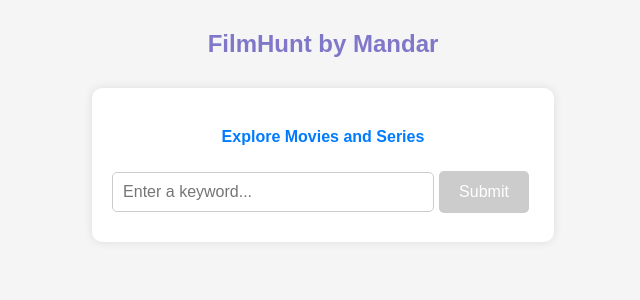
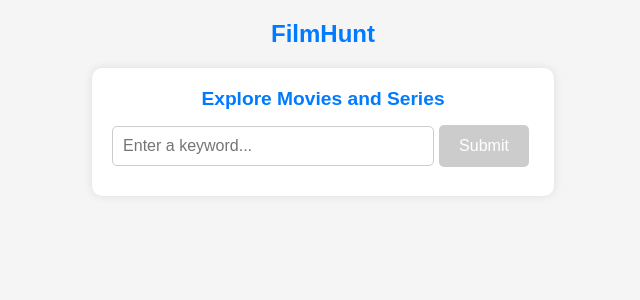
Before and after one commit to mandar2289/API-consumer, a React (Create React App) app in the folder movie-search-engine/: page /movies in a window 1280 px wide. Shown: the top 300 px of the page, without its empty margins (317-957 px from the left). Built offline with nearby package versions, Linux system fonts and the light colour scheme.

Commit message:
added back functionalities

```diff
--- a/movie-search-engine/src/App.tsx
+++ b/movie-search-engine/src/App.tsx
@@ -8,7 +8,7 @@ import "./App.css";
 
 const router = createBrowserRouter([
   {
-    path: "/",
+    path: "/movies",
     element: <RootLayout />,
     errorElement: <ErrorPage />,
     children: [
@@ -17,6 +17,7 @@ const router = createBrowserRouter([
     ],
   },
 ]);
+
 function App() {
   return <RouterProvider router={router} />;
 }
--- a/movie-search-engine/src/components/Home.tsx
+++ b/movie-search-engine/src/components/Home.tsx
@@ -1,4 +1,5 @@
-import React, { useState } from "react";
+import React, { useEffect, useState } from "react";
+// import { Link } from "react-router-dom";
 import { useFetchAPI } from "../hooks/useFetch";
 import { MovieList } from "../components/MovieList";
 import { options } from "../data/constants";
@@ -12,6 +13,8 @@ export const Home: React.FC = () => {
 
   const { data, loading, error, fetchData } = useFetchAPI();
 
+  const storedKeyword: string | null = sessionStorage.getItem("searchKeyword");
+
   const handleTextChange = (e: React.ChangeEvent<HTMLInputElement>) => {
     setKeyword((prevKeyword) => e.target.value);
   };
@@ -20,12 +23,40 @@ export const Home: React.FC = () => {
     const url = `https://online-movie-database.p.rapidapi.com/title/find?q=${keyword}`;
     fetchData(url, options);
     setShowMovieList(true);
+    sessionStorage.setItem("searchKeyword", keyword);
   };
+
+  useEffect(() => {
+    if (storedKeyword) {
+      setKeyword(storedKeyword);
+      const url = `https://online-movie-database.p.rapidapi.com/title/find?q=${storedKeyword}`;
+      fetchData(url, options);
+      setShowMovieList(true);
+    }
+
+    window.addEventListener("beforeunload", () => {
+      sessionStorage.removeItem("searchKeyword");
+    });
+
+    // Clean up the event listener when the component is unmounted
+    return () => {
+      window.removeEventListener("beforeunload", () => {
+        sessionStorage.removeItem("searchKeyword");
+      });
+    };
+  }, [storedKeyword, fetchData]);
 
   return (
     <>
-      <input type="text" onChange={handleTextChange} value={keyword} placeholder="Enter a keyword..."></input>
-      <button onClick={handleSubmit} disabled={!keyword}>
+      <label className="search-label">Explore Movies and Series</label>
+      <input
+        className="movie-search-input"
+        type="text"
+        onChange={handleTextChange}
+        value={keyword}
+        placeholder="Enter a keyword..."
+      ></input>
+      <button className="submit-button" onClick={handleSubmit} disabled={!keyword}>
         Submit
       </button>
       {loading ? <h2>Loading...</h2> : null}
--- a/movie-search-engine/src/components/MovieDetails.tsx
+++ b/movie-search-engine/src/components/MovieDetails.tsx
@@ -1,5 +1,5 @@
 import React, { useEffect, useState } from "react";
-import { useParams } from "react-router-dom";
+import { Link, useParams } from "react-router-dom";
 import { options } from "../data/constants";
 import "./movieDetails.css";
 
@@ -56,6 +56,9 @@ export const MovieDetails: React.FC = () => {
 
   return (
     <div className="movie-details-container">
+      <Link to=".." className="back-button">
+        Back
+      </Link>
       <img className="movie-details-image" src={movieDetailData.image.url} alt={movieDetailData.title} />
       <h2 className="movie-details-title">{movieDetailData.title}</h2>
       <div className="movie-details-info">
--- a/movie-search-engine/src/components/Root.tsx
+++ b/movie-search-engine/src/components/Root.tsx
@@ -4,11 +4,10 @@ import "./root.css";
 export const RootLayout = () => {
   return (
     <>
-      <h2 className="app-header">FilmHunt by Mandar</h2>
+      <Link to="/movies" className="app-header">
+        <h2>FilmHunt</h2>
+      </Link>
       <main>
-        <Link to="/movies" className="link-style">
-          Explore Movies and Series
-        </Link>
         <Outlet />
       </main>
     </>
--- a/movie-search-engine/src/components/home.css
+++ b/movie-search-engine/src/components/home.css
@@ -1,9 +1,4 @@
-h1 {
-  font-size: 24px;
-  margin-bottom: 20px;
-}
-
-input[type="text"] {
+.movie-search-input {
   width: 300px;
   padding: 10px;
   font-size: 16px;
@@ -12,7 +7,7 @@ input[type="text"] {
   margin-bottom: 10px;
 }
 
-button {
+.submit-button {
   background-color: #4caf50;
   color: white;
   padding: 12px 20px;
@@ -24,11 +19,19 @@ button {
   margin: 5px;
 }
 
-button:disabled {
+.submit-button:disabled {
   background-color: #cccccc;
   cursor: not-allowed;
 }
 
-button:hover {
+.submit-button:hover {
   background-color: #45a049;
 }
+
+.search-label {
+  font-size: 1.2em;
+  font-weight: bold;
+  margin-bottom: 10px;
+  display: block;
+  color: #007bff;
+}
--- a/movie-search-engine/src/components/movieDetails.css
+++ b/movie-search-engine/src/components/movieDetails.css
@@ -39,3 +39,15 @@
   text-align: center;
   margin-top: 50px;
 }
+
+.back-button {
+  text-decoration: none; /* Remove underline from the link text */
+  font-size: 16px; /* Button text size */
+  color: #007bff; /* Link text color */
+  margin-bottom: 20px; /* Add margin at the bottom for spacing */
+  display: block; /* Make it a block element to occupy full width */
+}
+
+.back-button:hover {
+  text-decoration: underline;
+}
--- a/movie-search-engine/src/components/root.css
+++ b/movie-search-engine/src/components/root.css
@@ -1,20 +1,25 @@
 .app-header {
-    color: rgb(127, 120, 201);
-    padding: 10px 0;
-    text-align: center;
-    cursor: default;
-  }
+  padding: 10px 0;
+  text-align: center;
+  color: #007bff;
+  text-decoration: none;
+  font-weight: bold;
+}
+
+.app-header:hover {
+  color: #0056b3;
+}
 
 .link-style {
-  color: #007bff; /* Set the link color */
-  text-decoration: none; /* Remove the underline */
-  font-weight: bold; /* Make the link text bold */
-  padding: 20px; /* Add some space above the link */
-  display: block; /* Make the link a block element */
-  transition: color 0.3s ease; /* Add a smooth color transition on hover */
+  color: #007bff;
+  text-decoration: none;
+  font-weight: bold;
+  padding: 20px;
+  display: block;
+  transition: color 0.3s ease;
 }
 .link-style:hover,
 .link-style:active {
-  color: #0056b3; /* Change the link color on hover */
+  color: #0056b3;
   text-decoration: underline;
 }
--- a/movie-search-engine/src/util/index.ts
+++ b/movie-search-engine/src/util/index.ts
@@ -5,7 +5,6 @@ export const mapMovieData = (movieRes: ApiResponse<Detail>): MovieDetail[] => {
 
   const mappedResult: MovieDetail[] = results
     .map((detail) => {
-      // Access properties with optional chaining and provide default values if properties are not available
       const id = detail?.id ?? "";
       const titleType = detail?.titleType ?? "";
       const titleText = detail?.title ?? "";
```
Lines whose indentation alone changed are shown as unchanged.
